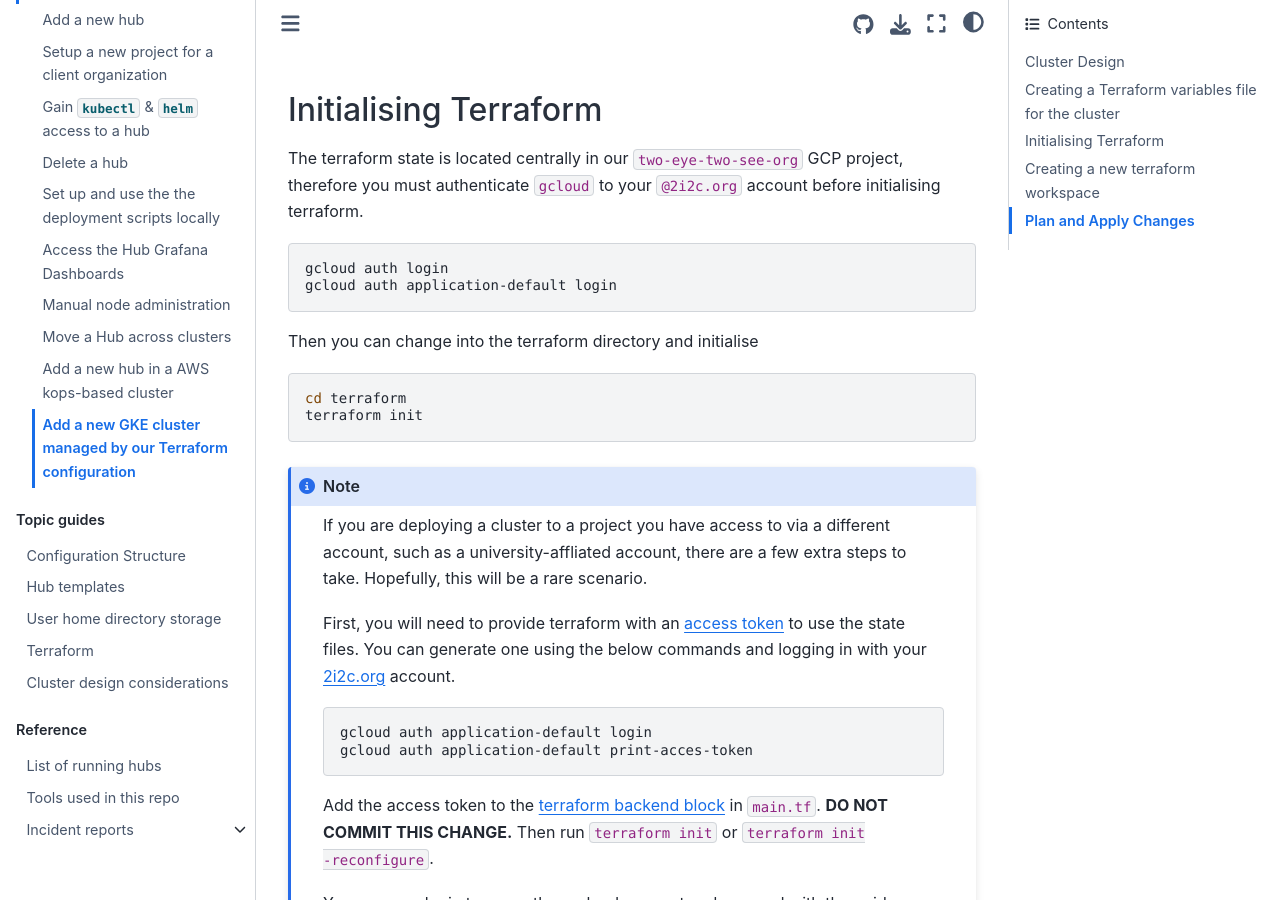
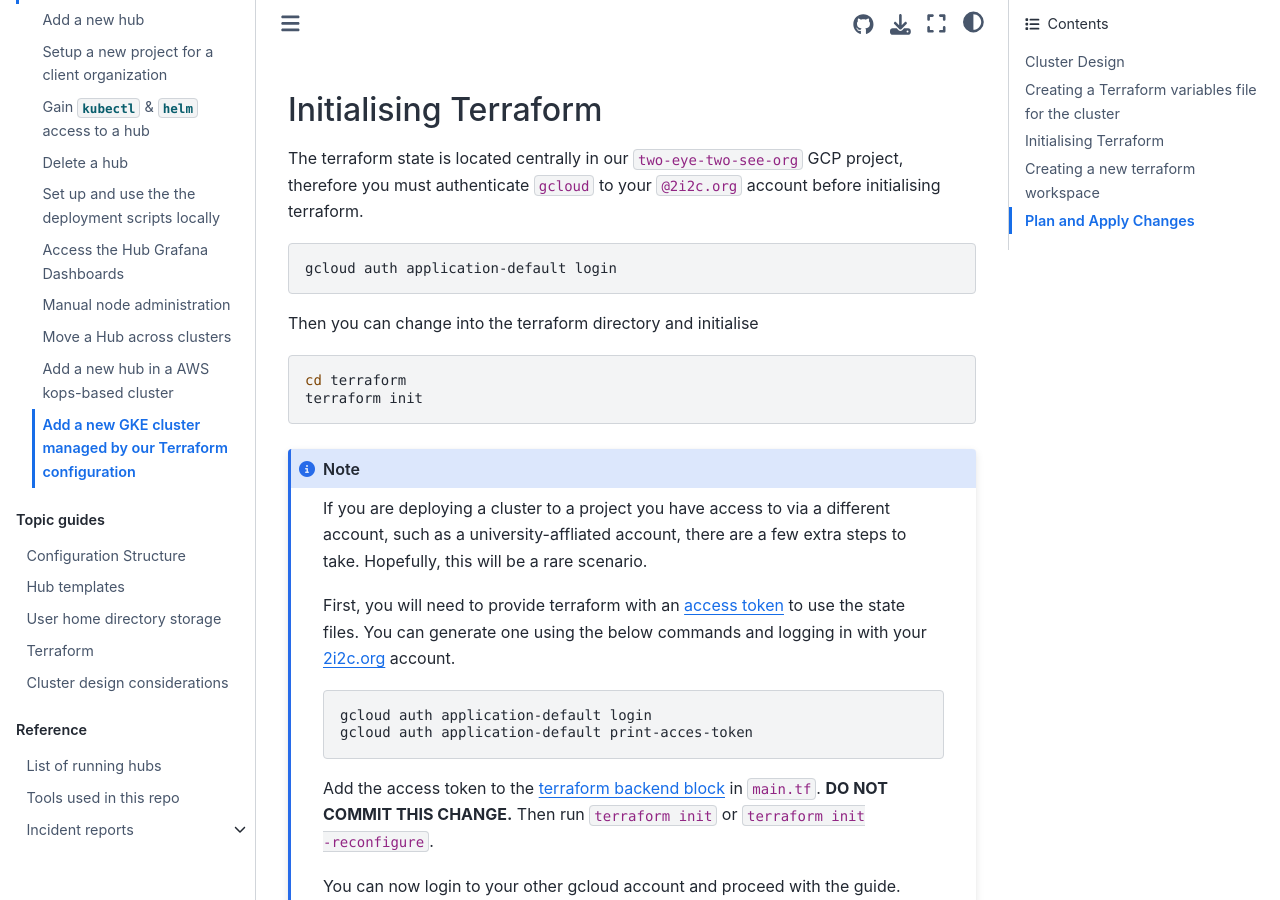
Before and after one commit to 2i2c-org/infrastructure, a Sphinx documentation site: the page built from docs/howto/operate/new-tf-cluster.md, in a window 1280 px wide and 900 px high, scrolled down 897 px. Built offline with Sphinx 7.4.7 and the Sphinx Book theme 1.1.4, drawn with Linux system fonts in a browser that asks for light colours; pages that are not in the unit, such as notebooks, are missing from menus; the version number could not be read and is left out.

Commit message:
Update docs/howto/operate/new-tf-cluster.md

````diff
--- a/docs/howto/operate/new-tf-cluster.md
+++ b/docs/howto/operate/new-tf-cluster.md
@@ -32,7 +32,6 @@
 The terraform state is located centrally in our `two-eye-two-see-org` GCP project, therefore you must authenticate `gcloud` to your `@2i2c.org` account before initialising terraform.
 
 ```bash
-gcloud auth login
 gcloud auth application-default login
 ```
 
````
